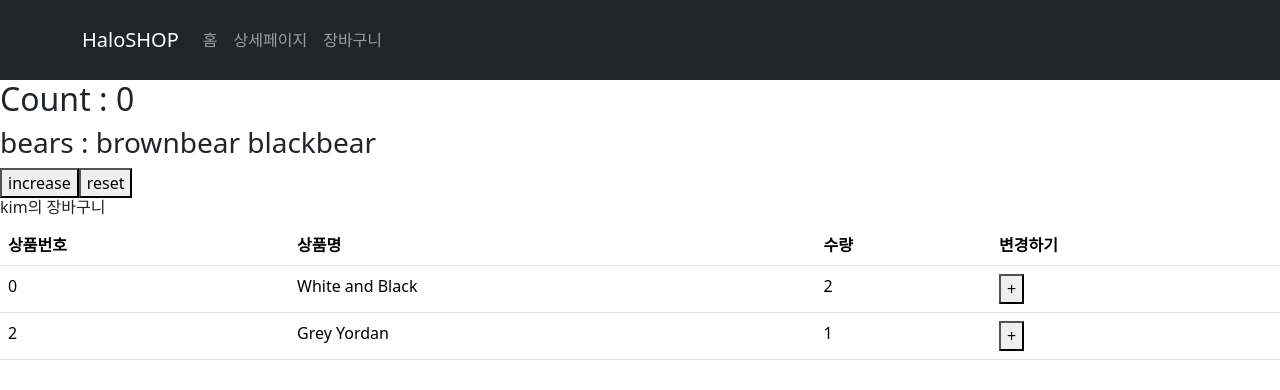
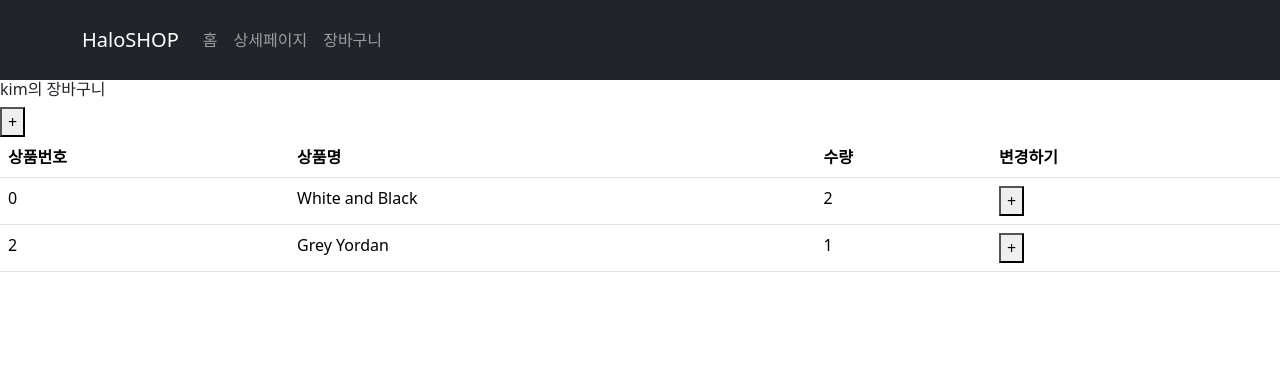
Before and after one commit to jingu0318/shop, a React (Vite) app: page /cart in a window 1280 px wide. Shown: the top 390 px of the page. Built offline with nearby package versions, Linux system fonts and the light colour scheme.

Commit message:
redux > zustand 바꾸기

```diff
--- a/src/pages/Cart.jsx
+++ b/src/pages/Cart.jsx
@@ -1,25 +1,16 @@
 import {Table} from 'react-bootstrap';
-import { useDispatch, useSelector } from "react-redux"
-import { addCount } from './../store/cartSlice.jsx'
-import { useBear } from './../store.jsx';
+import { useUser, useCart } from './../store copy.jsx';
+
 
 function Cart() {
-    let cart = useSelector((state) => state.cart )
-    let user = useSelector((state) => state.user)
-    let dispatch = useDispatch()
 
-    //redux는 함수를 사용하기 위해 useDispatch() 함수를 불러와야되지만 zustand는 그럴 필요가 없다.
-    const {bear, increaseBear, removeAllBear, bears} = useBear();
+    const {user, changeName} = useUser();
+    const {cart, addCount} = useCart();
 
     return(
         <div>
-            <div>
-                <h2>Count : {bear}</h2>
-                <h3>bears : {bears}</h3>
-                <button onClick= {increaseBear}>increase</button>
-                <button onClick= {removeAllBear}>reset</button>
-            </div>
             <h6>{user}의 장바구니</h6>
+            <button onClick={() => changeName()}>+</button>
             <Table>
                 <thead>
                     <tr>
@@ -38,9 +29,7 @@ function Cart() {
                                 <td>{cart[i].name}</td>
                                 <td>{cart[i].count}</td>
                                 <td>
-                                    <button onClick={()=>{
-                                        dispatch(addCount(cart[i].id)) //i 0,1 순서대로 증가하는 값은 car[i].id 로 바꿔 id대로 증가하게 마듬
-                                    }}>+</button>
+                                    <button onClick={() => addCount(i)}>+</button>
                                 </td>
                                 </tr>
                             )
--- a/src/pages/Detail.jsx
+++ b/src/pages/Detail.jsx
@@ -1,8 +1,7 @@
 import { useState, useEffect } from "react";
 import { useParams } from "react-router-dom";
 import {Nav, InputGroup, Form, Card, Button} from "react-bootstrap";
-import { addItem } from "./../store/cartSlice";
-import { useDispatch } from "react-redux"
+import { useCart } from './../store copy.jsx';
 
 function Detail (props) {
 
@@ -14,7 +13,7 @@ function Detail (props) {
     let shoe = props.shoes.find((a) => a.id == id)
     let [tab,setTab] = useState(0);
     let [cn, setCn] = useState('');
-    let dispatch = useDispatch();
+    const { addItem } = useCart();
 
     useEffect(()=>{
         //여기적은 코드는 컴포넌트 로드 & 업데이트 마다 실행됨
@@ -51,7 +50,7 @@ function Detail (props) {
                     <p>{shoe.content}</p>
                     <p>{shoe.price}원</p>
                     <button className="btn btn-danger" style={{marginBottom : '20px'}} onClick={()=>{
-                        dispatch(addItem( {id : shoe.id, name : shoe.title, count : 숫자값} ))
+                        addItem( {id : shoe.id, name : shoe.title, count : 숫자값} )
                     }} >주문하기</button>
                     </div>
                 </div>
--- /dev/null
+++ b/src/store copy.jsx
@@ -0,0 +1,25 @@
+import { create } from 'zustand';
+
+// Zustand 상태 관리
+export const useUser = create((set) => ({
+  user: 'kim',
+  changeName: () => set((state) => ({ user: 'john' + state.user})),
+}));
+
+export const useCart = create((set) => ({
+  cart: [
+    { id: 0, name: 'White and Black', count: 2 },
+    { id: 2, name: 'Grey Yordan', count: 1 }
+  ],
+
+  // 🔥 기존 배열을 새로운 배열로 업데이트해야 React가 상태 변경을 감지함!
+  addCount: (index) => set((state) => ({
+    cart: state.cart.map((a, i) =>
+      i === index ? { ...a, count: a.count + 1 } : a
+    )
+  })),
+
+  addItem: (newItem) => set((state) => ({
+    cart: [...state.cart, newItem]  // 🔥 push() 대신 새로운 배열을 반환해야 함!
+  })),
+}));
```
